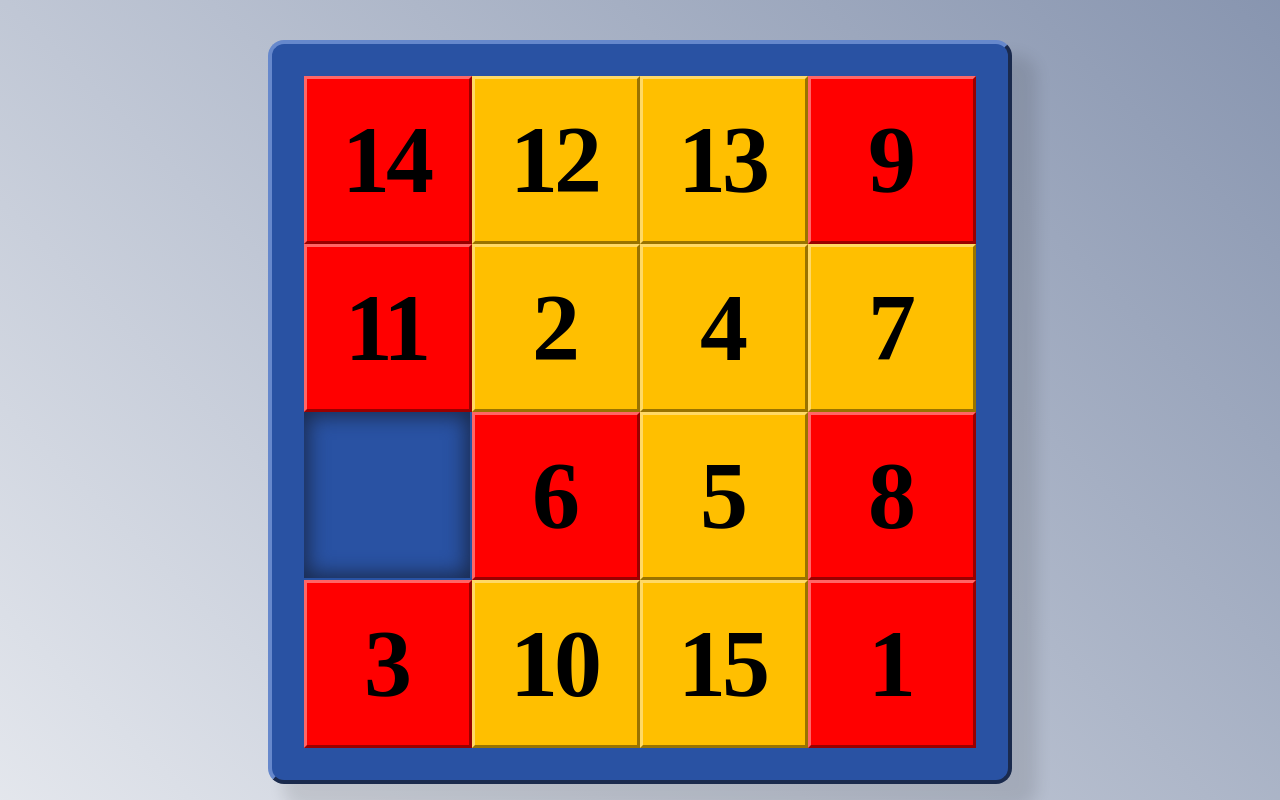
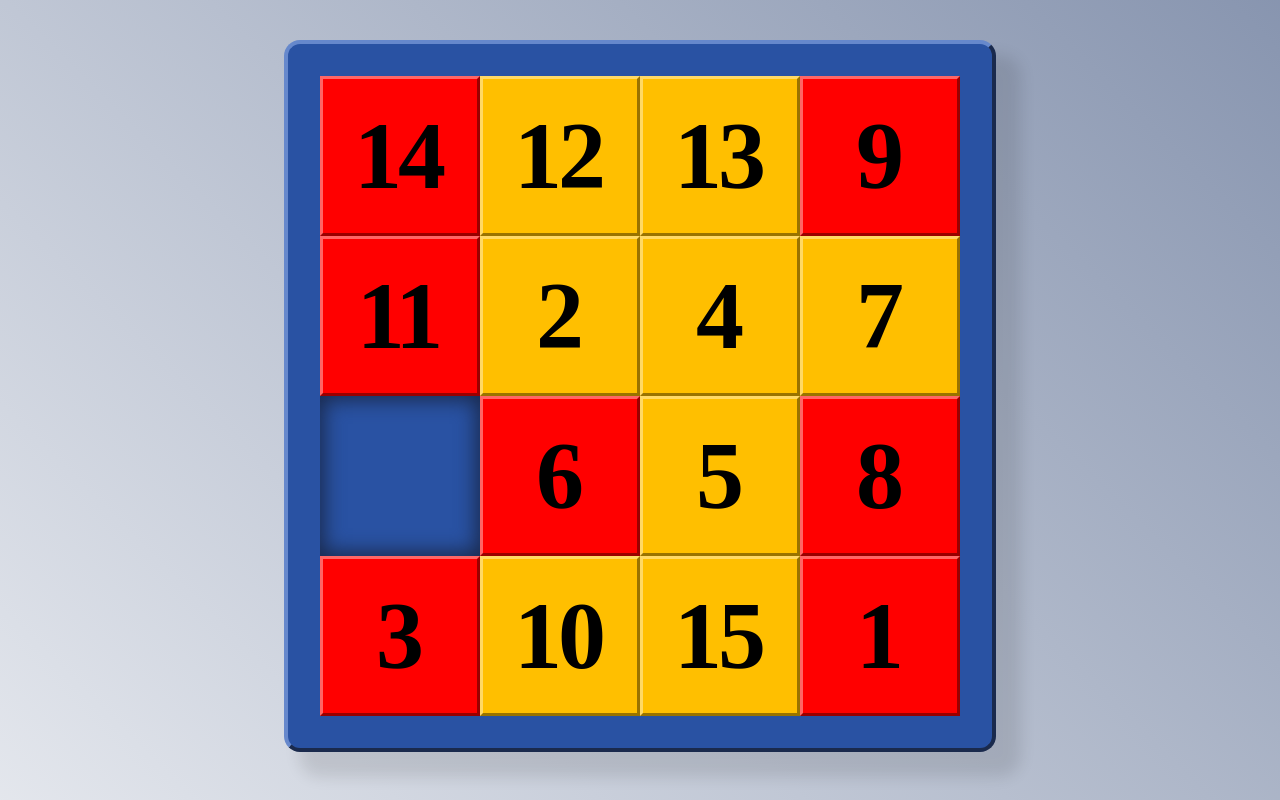
Before and after one commit to JanDW/slide-number-puzzle, a plain HTML site: page index.html in a window 1280 px wide. Drawn offline with Linux system fonts and the light colour scheme.

Commit message:
Viewport placement: new, improved, better* * known to the state of California to cause cancer

```diff
--- a/style.css
+++ b/style.css
@@ -30,12 +30,14 @@
 
       main {
         margin: 5vmin auto;
-        width: fit-content;
+        width: 80vmin;
+        height: 80vmin;
       }
 
       .grid {
         display: grid;
         grid-template-columns: repeat(var(--grid-size), 1fr);
+        grid-auto-rows: 1fr;
       }
 
       .frame {
@@ -56,8 +58,6 @@
         -webkit-appearance: none;
         -moz-appearance: none;
         margin: 0;
-        width: 21vmin;
-        height: 21vmin;
         display: flex;
         align-items: center;
         justify-content: center;
@@ -87,8 +87,6 @@
       }
 
       .tile--empty {
-        width: calc(20vmin + var(--border-thickness) * 2);
-        height: calc(20vmin + var(--border-thickness) * 2);
         background-color: var(--frame-color) !important;
         box-shadow: inset 0 0 20px 4px var(--frame-shadow);
       }
```
